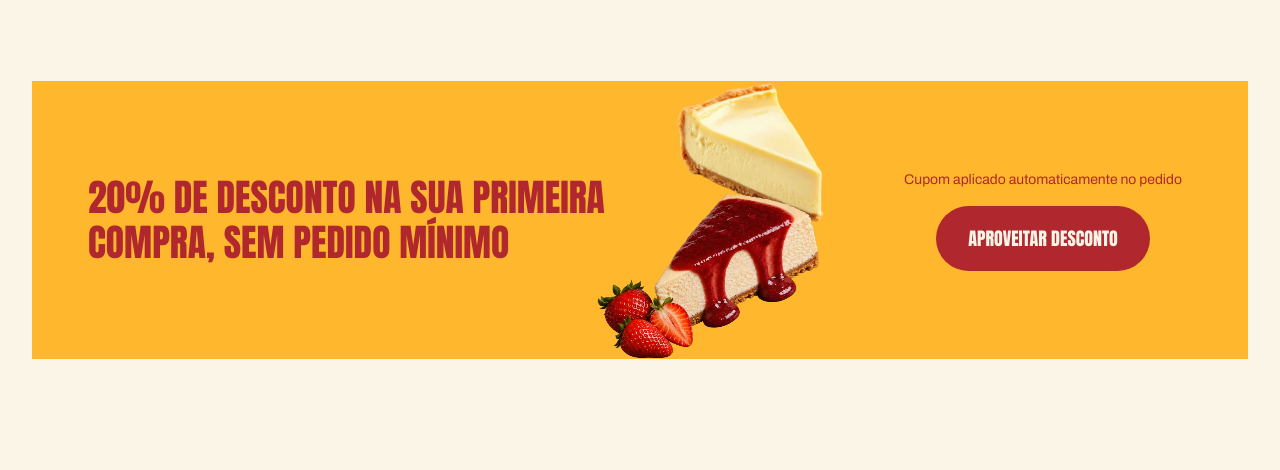
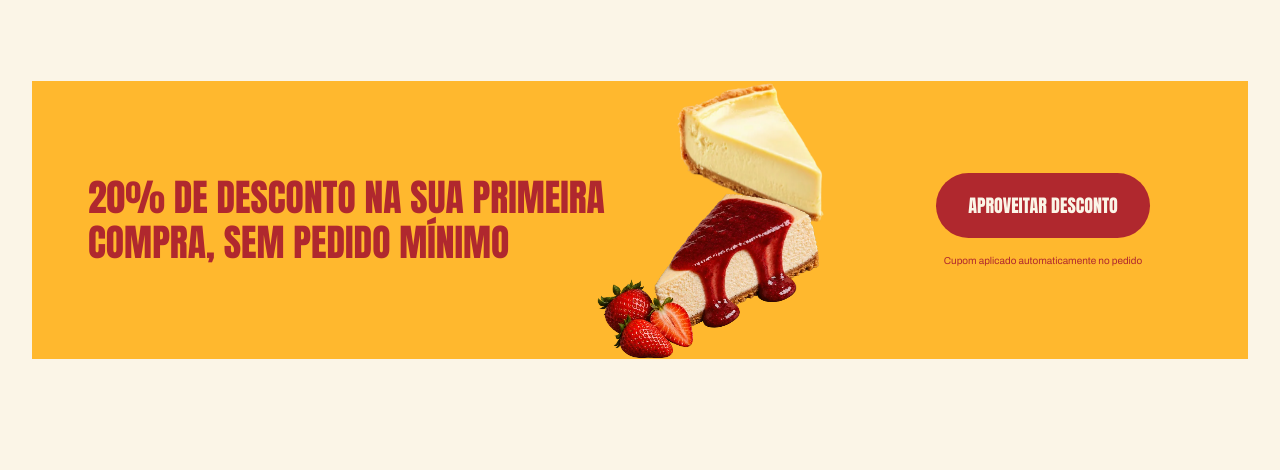
Before and after one commit to joseluizdev123/casa-do-cheesecake, a PHP site: page / in a window 1280 px wide. Shown: the part 1064-1534 px from the top of the page. Run offline with PHP 8.4, Linux system fonts and the light colour scheme.

Commit message:
Banner do desconto: frase do cupom abaixo do botão, em 10px
Co-Authored-By: Claude Opus 5.5 <noreply@anthropic.com>

```diff
--- a/assets/css/sections/02-primeira-fatia.css
+++ b/assets/css/sections/02-primeira-fatia.css
@@ -410,3 +410,11 @@
 @media (max-width: 767.98px) {
   #primeira-fatia .primeira-fatia__title { font-size: 24px; }
 }
+
+/* Banner do desconto: a frase do cupom vai para baixo do botão, em 10px
+   (todas as larguras). O HTML/tema mantém a ordem texto → botão; só o CSS inverte. */
+#primeira-fatia .primeira-fatia__content .primeira-fatia__text {
+  order: 1;
+  font-size: 10px;
+  line-height: 1.4;
+}
```
Also changed, not shown: theme/casadocheesecake/assets/css/sections/02-primeira-fatia.css (+8 -0 lines).
